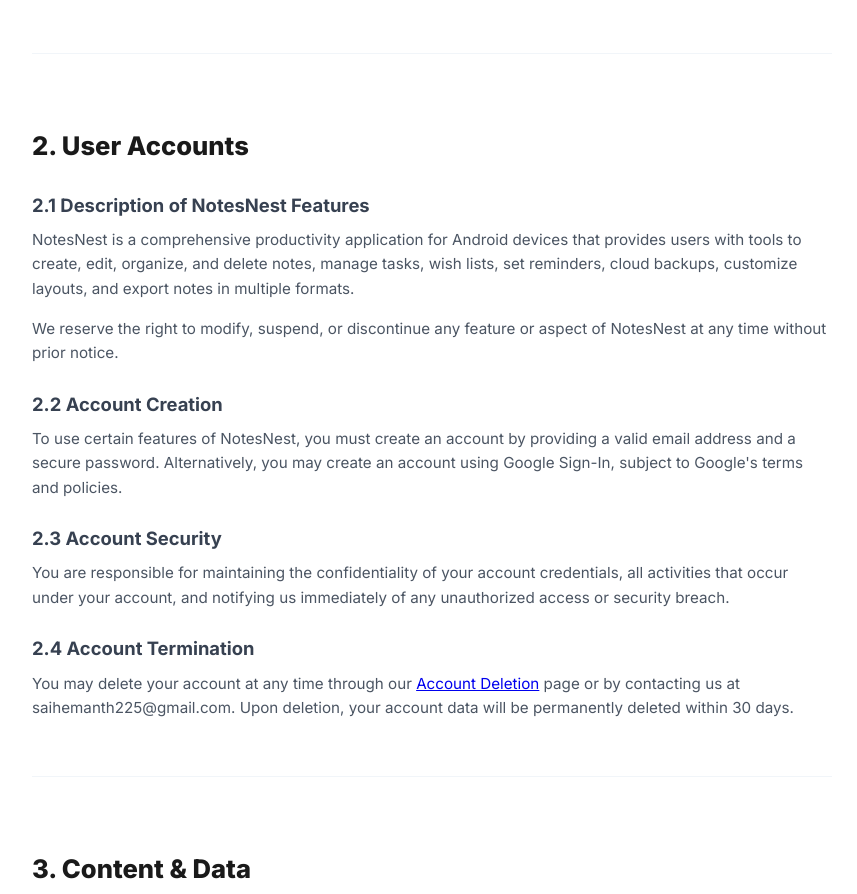
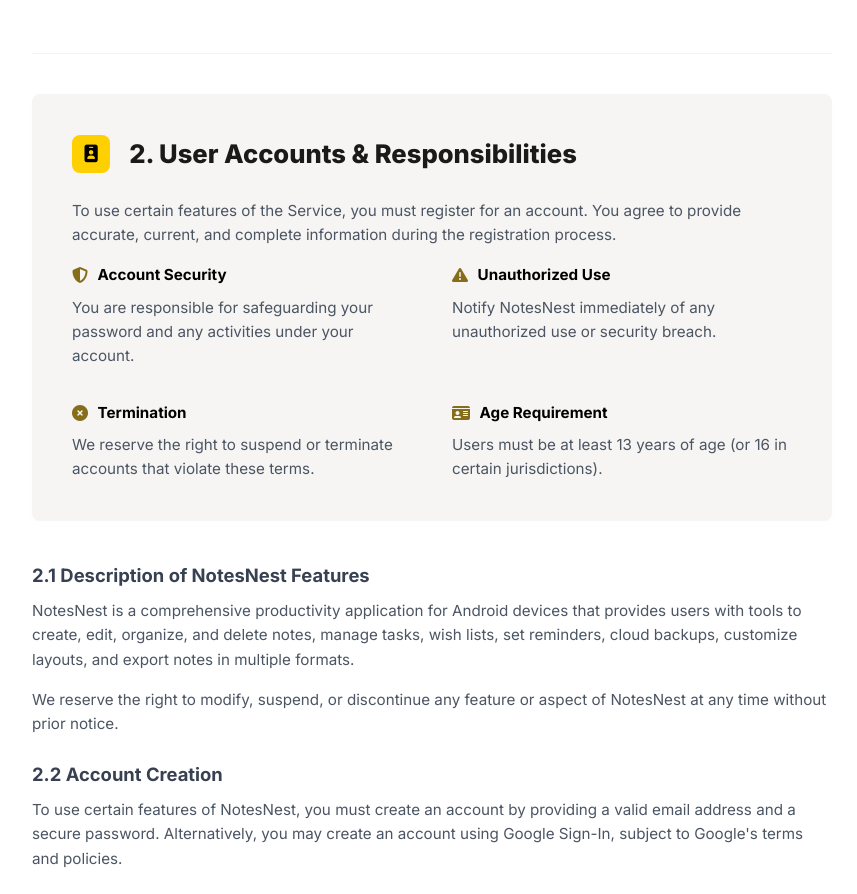
Before and after one commit to Thogaruchesti-hemanth/notesnest-website, a plain HTML site: page terms.html in a window 1280 px wide. Shown: the part 1413-2307 px from the top of the page, without its empty margins (368-1225 px from the left). Drawn offline with Linux system fonts and the light colour scheme.

Commit message:
Redesign Section 2 (User Accounts & Responsibilities) card block in terms.html

```diff
--- a/terms.html
+++ b/terms.html
@@ -199,6 +199,105 @@
         line-height: 1.5;
         color: #4b5563;
         margin: 0;
+      }
+
+      /* Accounts Card Styles */
+      .accounts-card {
+        background-color: #f6f5f3; /* Light beige/gray as mockup */
+        border-radius: 8px;
+        padding: 2.5rem;
+        margin-bottom: 2.5rem;
+        box-shadow: 0 4px 15px rgba(0, 0, 0, 0.01);
+      }
+
+      .accounts-header {
+        display: flex;
+        align-items: center;
+        gap: 1.2rem;
+        margin-bottom: 1.5rem;
+      }
+
+      .accounts-icon-box {
+        background-color: #ffd000;
+        width: 38px;
+        height: 38px;
+        border-radius: 8px;
+        display: inline-flex;
+        align-items: center;
+        justify-content: center;
+        flex-shrink: 0;
+      }
+
+      .accounts-icon-box i {
+        color: #000000;
+        font-size: 1.1rem;
+      }
+
+      .accounts-card h2 {
+        font-size: 1.8rem;
+        font-weight: 800;
+        color: #000000 !important;
+        margin: 0 !important;
+        border: none !important;
+        padding: 0 !important;
+      }
+
+      .accounts-subtext {
+        font-size: 0.95rem;
+        line-height: 1.6;
+        color: #1a1a1a;
+        margin-bottom: 2rem;
+      }
+
+      .accounts-grid {
+        display: grid;
+        grid-template-columns: repeat(2, 1fr);
+        gap: 2rem 2.5rem;
+      }
+
+      .accounts-grid-item {
+        display: flex;
+        flex-direction: column;
+        gap: 0.5rem;
+      }
+
+      .accounts-item-title-row {
+        display: flex;
+        align-items: center;
+        gap: 0.6rem;
+      }
+
+      .accounts-item-title-row i {
+        color: #856d1a;
+        font-size: 1rem;
+      }
+
+      .accounts-item-title-row h4 {
+        font-size: 0.95rem;
+        font-weight: 700;
+        color: #000000 !important;
+        margin: 0 !important;
+        border: none !important;
+        padding: 0 !important;
+        text-transform: none;
+        letter-spacing: normal;
+      }
+
+      .accounts-grid-item p {
+        font-size: 0.9rem;
+        line-height: 1.5;
+        color: #4b5563;
+        margin: 0 !important;
+      }
+
+      @media (max-width: 768px) {
+        .accounts-grid {
+          grid-template-columns: 1fr;
+          gap: 1.5rem;
+        }
+        .accounts-card {
+          padding: 1.8rem;
+        }
       }
 
       /* Hero Section */
@@ -675,7 +774,53 @@
 
               <!-- Section 2 -->
               <div class="terms-section" id="accounts">
-                <h2>2. User Accounts</h2>
+
+                <div class="accounts-card">
+                  <div class="accounts-header">
+                    <span class="accounts-icon-box">
+                      <i class="fa-solid fa-id-badge"></i>
+                    </span>
+                    <h2>2. User Accounts & Responsibilities</h2>
+                  </div>
+                  <p class="accounts-subtext">
+                    To use certain features of the Service, you must register for an account. You agree to provide accurate, current, and complete information during the registration process.
+                  </p>
+
+                  <div class="accounts-grid">
+                    <div class="accounts-grid-item">
+                      <div class="accounts-item-title-row">
+                        <i class="fa-solid fa-shield-halved"></i>
+                        <h4>Account Security</h4>
+                      </div>
+                      <p>You are responsible for safeguarding your password and any activities under your account.</p>
+                    </div>
+
+                    <div class="accounts-grid-item">
+                      <div class="accounts-item-title-row">
+                        <i class="fa-solid fa-triangle-exclamation"></i>
+                        <h4>Unauthorized Use</h4>
+                      </div>
+                      <p>Notify NotesNest immediately of any unauthorized use or security breach.</p>
+                    </div>
+
+                    <div class="accounts-grid-item">
+                      <div class="accounts-item-title-row">
+                        <i class="fa-solid fa-circle-xmark"></i>
+                        <h4>Termination</h4>
+                      </div>
+                      <p>We reserve the right to suspend or terminate accounts that violate these terms.</p>
+                    </div>
+
+                    <div class="accounts-grid-item">
+                      <div class="accounts-item-title-row">
+                        <i class="fa-solid fa-id-card"></i>
+                        <h4>Age Requirement</h4>
+                      </div>
+                      <p>Users must be at least 13 years of age (or 16 in certain jurisdictions).</p>
+                    </div>
+                  </div>
+                </div>
+
                 <h3>2.1 Description of NotesNest Features</h3>
                 <p>
                   NotesNest is a comprehensive productivity application for Android devices that provides users with tools to create, edit, organize, and delete notes, manage tasks, wish lists, set reminders, cloud backups, customize layouts, and export notes in multiple formats.
```
